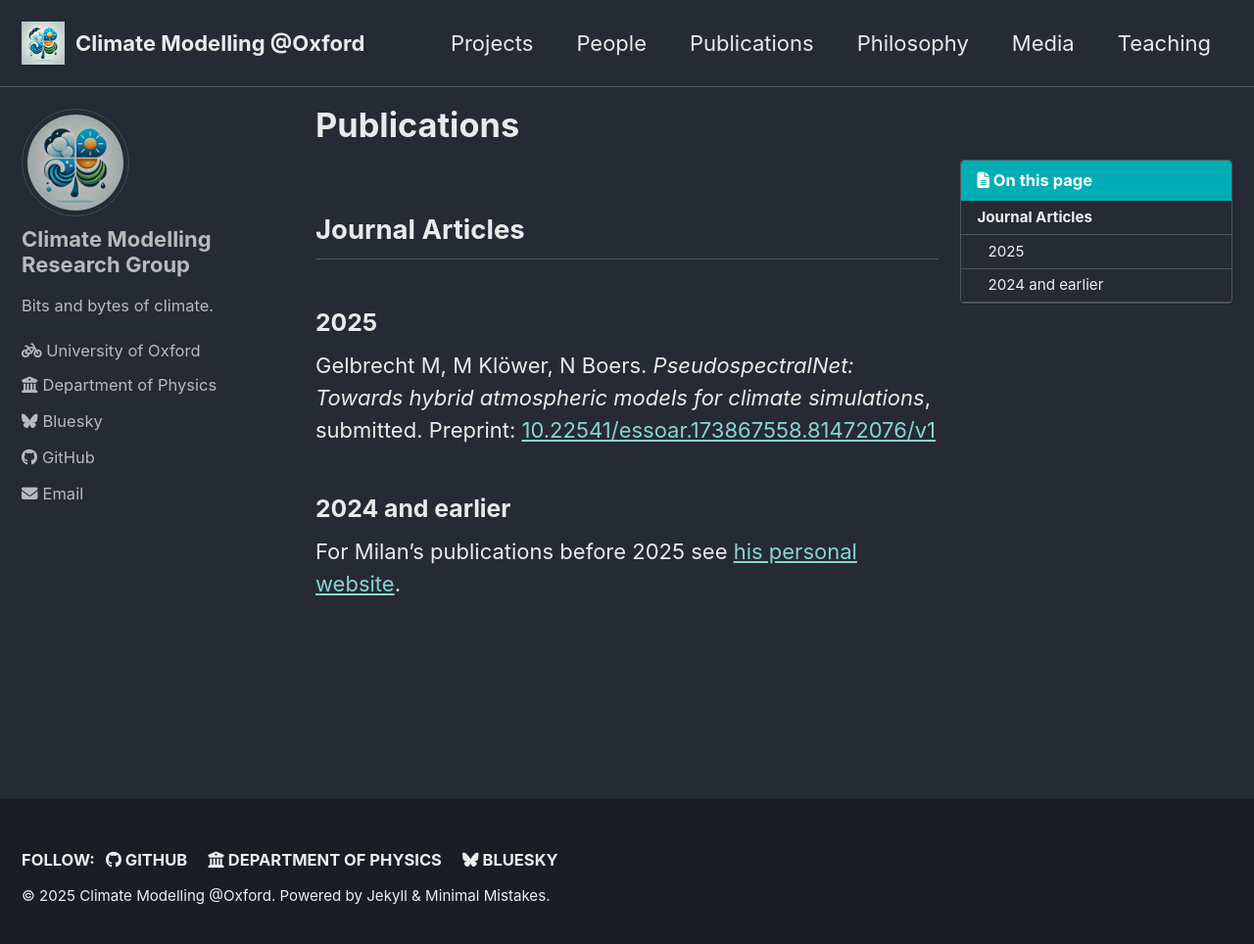
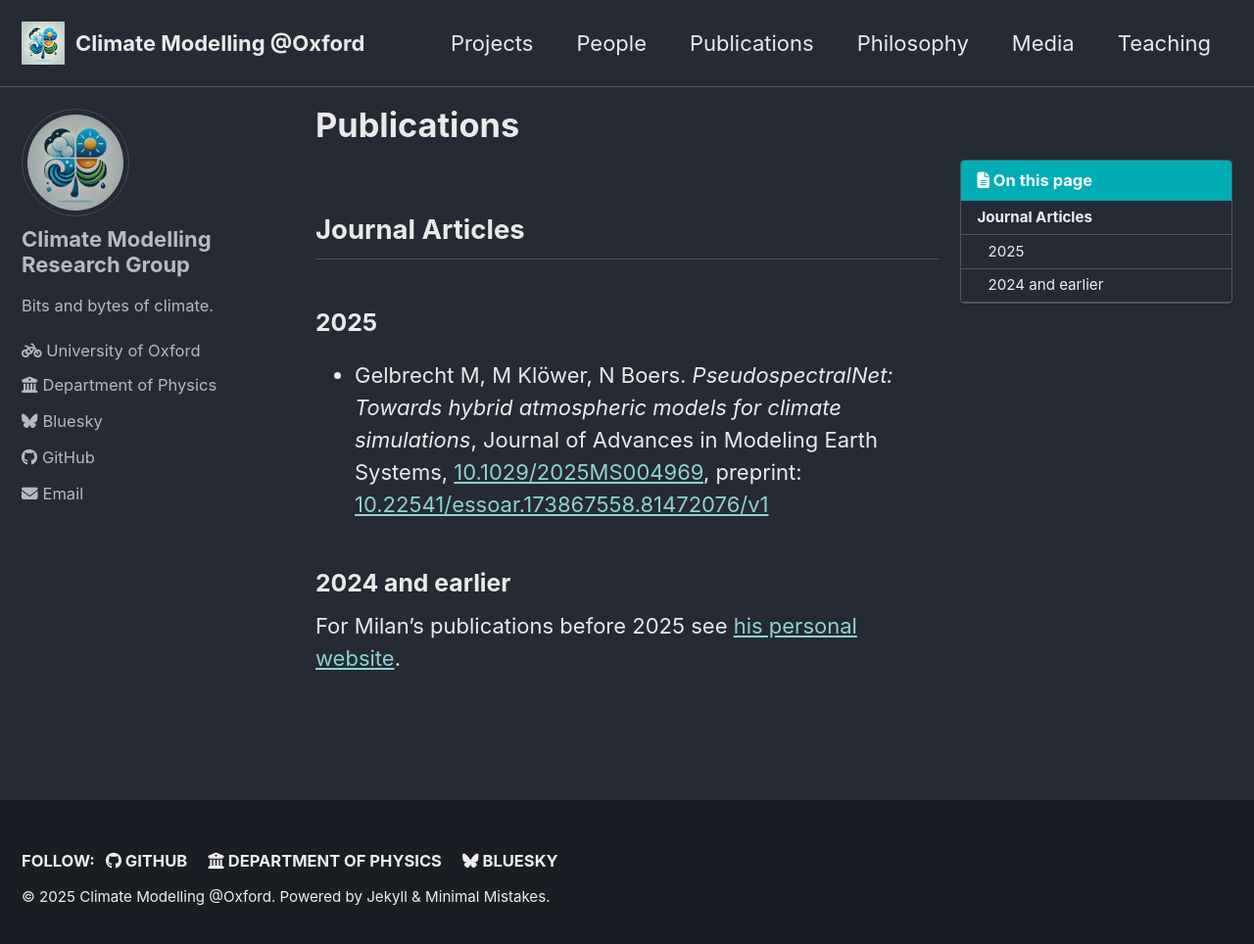
Before and after one commit to climate-modelling/climate-modelling.github.io, a Jekyll site: the page built from _pages/publications.md, in a window 1280 px wide and 971 px high. Shown: the top 964 px of the window at 98% size. Built offline with Jekyll 4.4.1, drawn with Linux system fonts in a browser that asks for light colours; cached includes are drawn as plain includes.

Commit message:
Update publications.md

```diff
--- a/_pages/publications.md
+++ b/_pages/publications.md
@@ -10,7 +10,7 @@ toc_sticky: true
 
 ### 2025
 
-Gelbrecht M, M Klöwer, N Boers. *PseudospectralNet: Towards hybrid atmospheric models for climate simulations*, submitted. Preprint: [10.22541/essoar.173867558.81472076/v1](https://doi.org/10.22541/essoar.173867558.81472076/v1)
+- Gelbrecht M, M Klöwer, N Boers. *PseudospectralNet: Towards hybrid atmospheric models for climate simulations*, Journal of Advances in Modeling Earth Systems, [10.1029/2025MS004969](https://doi.org/10.1029/2025MS004969), preprint: [10.22541/essoar.173867558.81472076/v1](https://doi.org/10.22541/essoar.173867558.81472076/v1)
 
 ### 2024 and earlier
 
```
